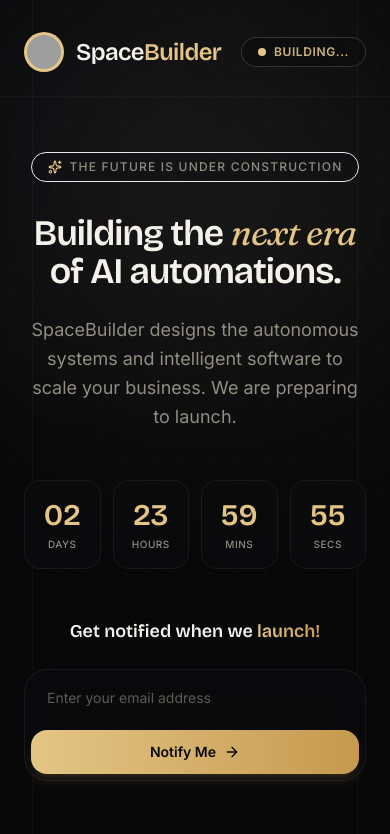
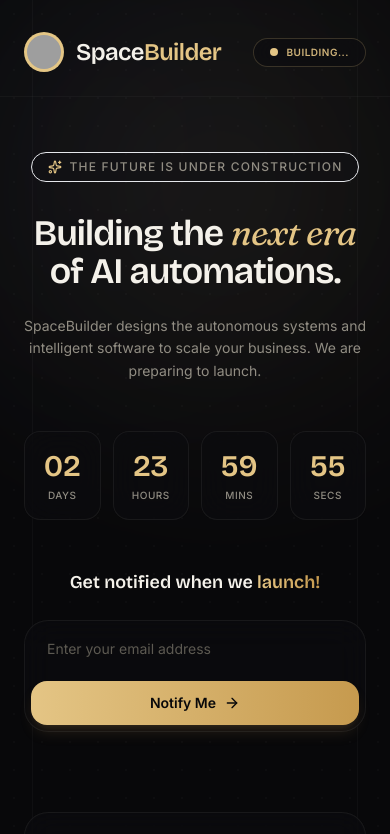
Before and after one commit to SpaceBuilder-in/coming-soon-page, a plain HTML site: page index.html in a window 390 px wide. Shown: the top 834 px of the page. Drawn offline with nearby package versions, Linux system fonts and the light colour scheme; grey boxes are pictures that could not be loaded.

Commit message:
fix: styling improvements - form heading, button nowrap, footer centering, mobile text sizes, scrollbar theme

```diff
--- a/index.html
+++ b/index.html
@@ -40,6 +40,30 @@
             overflow-x: hidden;
             -webkit-font-smoothing: antialiased;
             -moz-osx-font-smoothing: grayscale;
+        }
+
+        /* Custom Scrollbar - Gold Theme */
+        ::-webkit-scrollbar {
+            width: 6px;
+            height: 6px;
+        }
+
+        ::-webkit-scrollbar-track {
+            background: rgba(12, 12, 15, 0.6);
+        }
+
+        ::-webkit-scrollbar-thumb {
+            background: linear-gradient(to bottom, #e4c585, #c69a4e);
+            border-radius: 3px;
+        }
+
+        ::-webkit-scrollbar-thumb:hover {
+            background: linear-gradient(to bottom, #f7e9c8, #e4c585);
+        }
+
+        * {
+            scrollbar-width: thin;
+            scrollbar-color: #c69a4e rgba(12, 12, 15, 0.6);
         }
 
         /* Custom background patterns */
@@ -219,7 +243,7 @@
         </div>
 
         <div
-            class="glass-panel px-4 py-1.5 rounded-full text-xs font-semibold text-accent/90 border border-accent/20 tracking-wider uppercase flex items-center gap-2">
+            class="glass-panel px-4 py-1.5 rounded-full text-[10px] sm:text-xs font-semibold text-accent/90 border border-accent/20 tracking-wider uppercase flex items-center gap-2">
             <span class="w-2 h-2 rounded-full bg-accent animate-ping"></span>
             Building...
         </div>
@@ -242,7 +266,7 @@
             Building the <span class="font-serif italic font-normal text-accent">next era</span> of AI automations.
         </h1>
 
-        <p class="text-lg text-fg-muted max-w-xl mx-auto mb-12 font-body leading-relaxed">
+        <p class="text-sm sm:text-lg text-fg-muted max-w-xl mx-auto mb-12 font-body leading-relaxed">
             SpaceBuilder designs the autonomous systems and intelligent software to scale your business. We are
             preparing to launch.
         </p>
@@ -279,7 +303,7 @@
                 <input type="email" required placeholder="Enter your email address"
                     class="bg-transparent border-0 outline-none focus:ring-0 px-4 py-3 flex-grow text-sm placeholder-fg-dim text-fg" />
                 <button type="submit"
-                    class="inline-flex items-center justify-center gap-2 rounded-2xl px-6 py-3 text-sm font-semibold text-bg bg-gradient-to-r from-gold-2 to-gold-3 hover:brightness-110 hover:-translate-y-0.5 active:translate-y-0 transition-all duration-200 cursor-pointer shadow-lg shadow-gold-3/15">
+                    class="inline-flex items-center justify-center gap-2 rounded-2xl px-5 py-3 text-sm font-semibold text-bg bg-gradient-to-r from-gold-2 to-gold-3 hover:brightness-110 hover:-translate-y-0.5 active:translate-y-0 transition-all duration-200 cursor-pointer shadow-lg shadow-gold-3/15 whitespace-nowrap flex-shrink-0">
                     Notify Me
                     <i data-lucide="arrow-right" class="w-4 h-4"></i>
                 </button>
@@ -334,9 +358,9 @@
     </main>
 
     <footer
-        class="w-full max-w-7xl mx-auto px-6 py-8 flex flex-col sm:flex-row justify-between items-center gap-4 relative z-10 border-t border-white/[0.04] text-xs text-fg-muted">
-        <p>&copy; 2026 SpaceBuilder Studio. All rights reserved.</p>
-        <div class="flex items-center gap-6">
+        class="w-full max-w-7xl mx-auto px-6 py-8 flex flex-col sm:flex-row justify-center sm:justify-between items-center gap-4 relative z-10 border-t border-white/[0.04] text-xs text-fg-muted">
+        <p class="text-center">&copy; 2026 SpaceBuilder Studio. All rights reserved.</p>
+        <div class="flex items-center gap-6 justify-center">
             <a href="mailto:contact@spacebuilder.in"
                 class="hover:text-accent transition-colors flex items-center gap-1.5"><i data-lucide="mail"
                     class="w-3.5 h-3.5"></i> Contact</a>
```
